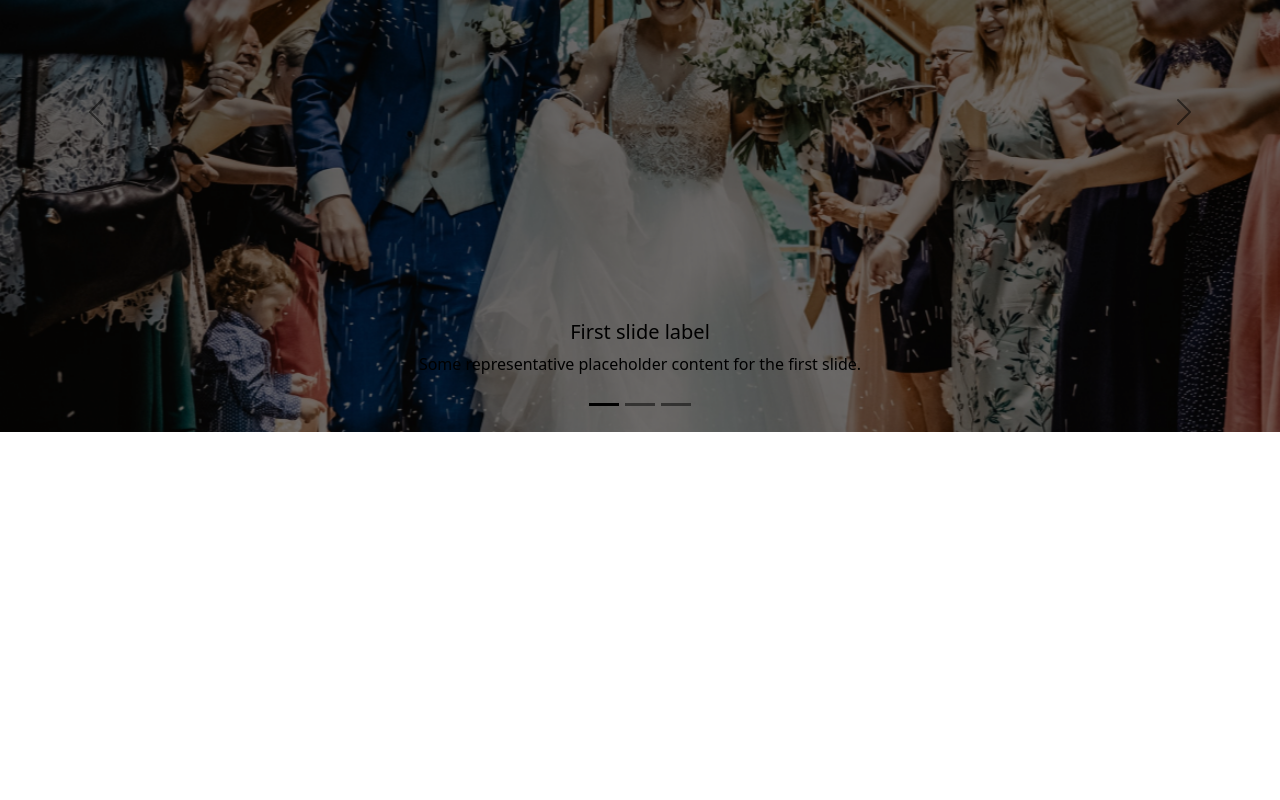
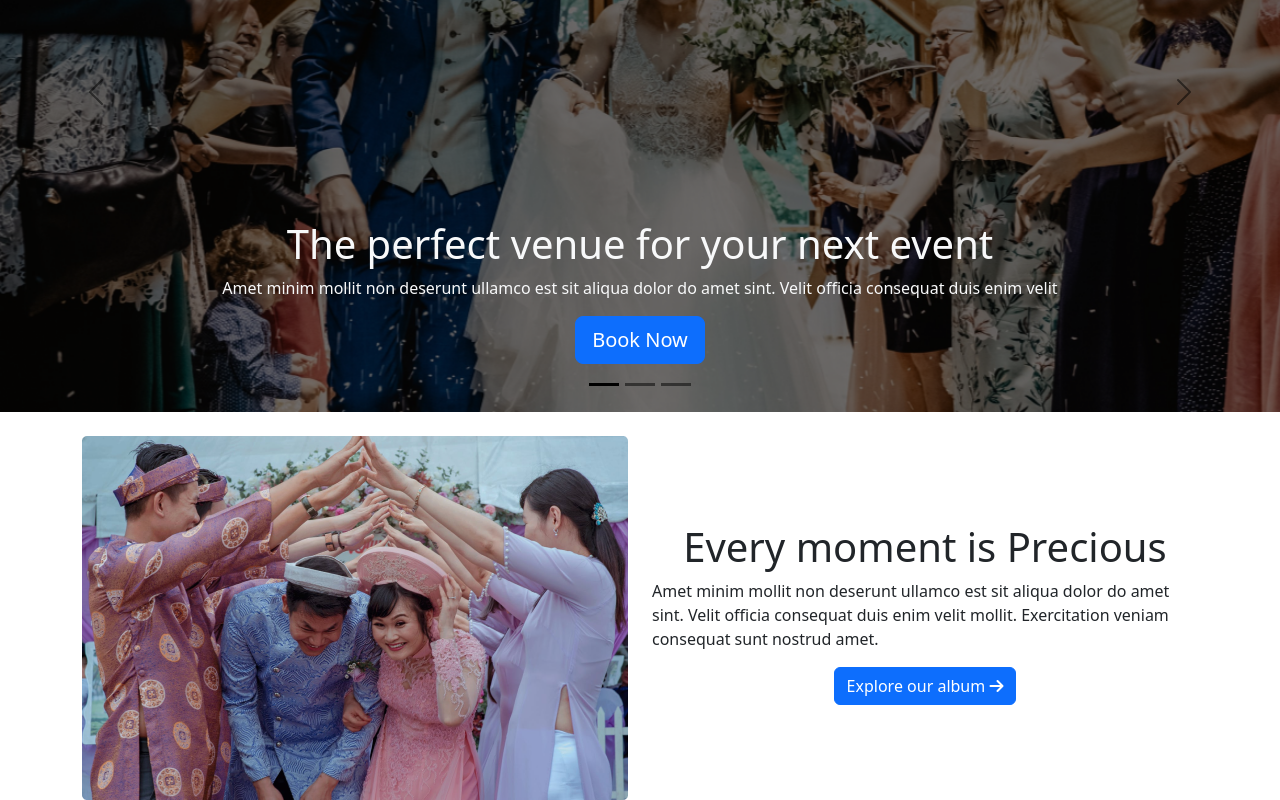
Before and after one commit to minhazroot/convention_centre, a plain HTML site: page index.html in a window 1280 px wide. Shown: the part 314-1114 px from the top of the page. Before the commit the page ends 800 px from the top, so only its background shows below. Drawn offline with nearby package versions, Linux system fonts and the light colour scheme.

Commit message:
Every moment

```diff
--- a/css/style.css
+++ b/css/style.css
@@ -1,5 +1,5 @@
 #carouselExampleDark {
-    margin-top: 50px;
+    margin-top: 30px;
 
 
 
--- a/index.html
+++ b/index.html
@@ -8,6 +8,7 @@
     <title>convention_centre</title>
     <link rel="stylesheet" href="css/style.css">
     <link rel="stylesheet" href="https://cdn.jsdelivr.net/npm/bootstrap@5.2.2/dist/css/bootstrap.min.css">
+    <script src="https://kit.fontawesome.com/8f1729ba3e.js" crossorigin="anonymous"></script>
 </head>
 
 <body>
@@ -64,23 +65,29 @@
             <div class="carousel-inner">
                 <div class="carousel-item active" data-bs-interval="10000">
                     <img src="./images/1 conv.png" class="d-block w-100" alt="...">
-                    <div class="carousel-caption d-none d-md-block">
-                        <h5>First slide label</h5>
-                        <p>Some representative placeholder content for the first slide.</p>
+                    <div class="carousel-caption d-none d-md-block text-light">
+                        <h1>The perfect venue for your
+                            next event</h1>
+                        <p>Amet minim mollit non deserunt ullamco est sit aliqua dolor do amet sint. Velit officia
+                            consequat duis enim velit </p>
+                        <button type="button" class="btn btn-primary btn-lg mb-2">Book Now</button>
                     </div>
                 </div>
                 <div class="carousel-item" data-bs-interval="2000">
                     <img src="./images/2 conv.jpg" class="d-block w-100" alt="...">
-                    <div class="carousel-caption d-none d-md-block">
-                        <h5>Second slide label</h5>
+                    <div class="carousel-caption d-none d-md-block text-light">
+
+                        <h1>Second slide label</h1>
                         <p>Some representative placeholder content for the second slide.</p>
+                        <button type="button" class="btn btn-primary btn-lg mb-2">Book Now</button>
                     </div>
                 </div>
                 <div class="carousel-item">
                     <img src="./images/3 conv.jpg" class="d-block w-100" alt="...">
-                    <div class="carousel-caption d-none d-md-block">
-                        <h5>Third slide label</h5>
+                    <div class="carousel-caption d-none d-md-block text-light">
+                        <h1>Third slide label</h1>
                         <p>Some representative placeholder content for the third slide.</p>
+                        <button type="button" class="btn btn-li btn-primary mb-2">Book Now</button>
                     </div>
                 </div>
             </div>
@@ -96,12 +103,30 @@
             </button>
         </div>
 
+        <!-- bnar design end -->
+        <div class="container mt-4">
+            <div class="row">
+                <div class="col-sm-6">
+                    <img class="img-fluad" src="./images/wedding.png" alt="">
+
+                </div>
+                <div class=" col-sm-6 d-flex flex-column justify-content-center align-items-center">
+                    <h1>Every moment is Precious </h1>
+                    <p>Amet minim mollit non deserunt ullamco est sit aliqua dolor do amet sint. Velit officia consequat
+                        duis enim velit mollit. Exercitation veniam consequat sunt nostrud amet.</p>
+                    <button type="button" class="btn btn-li btn-primary mb-2">Explore our album <i
+                            class="fa-solid fa-arrow-right"></i></button>
+
+
+                </div>
+            </div>
+        </div>
+
     </main>
 
 
 
 
-    <!-- bnar design end -->
 
 
 
```
